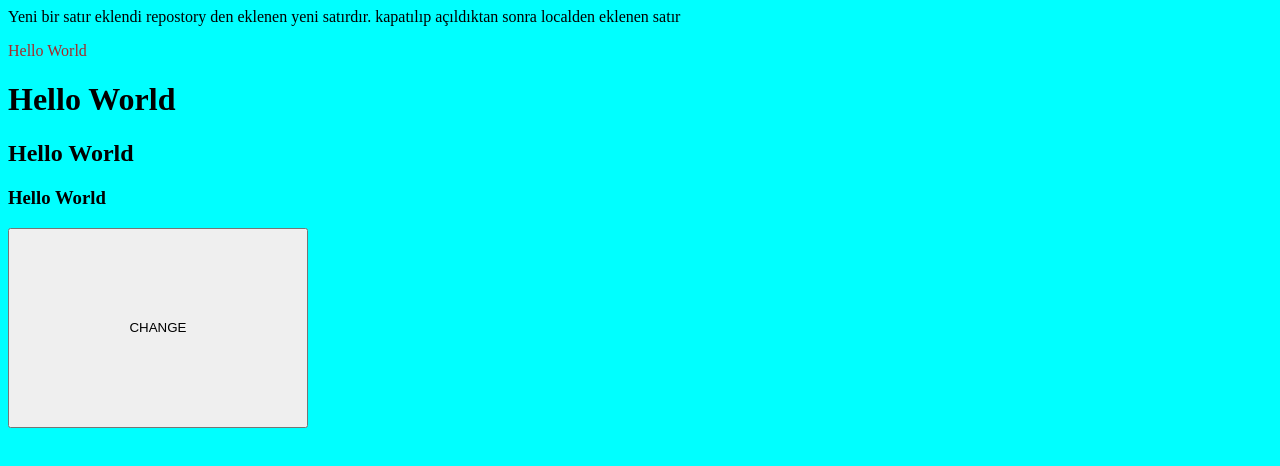
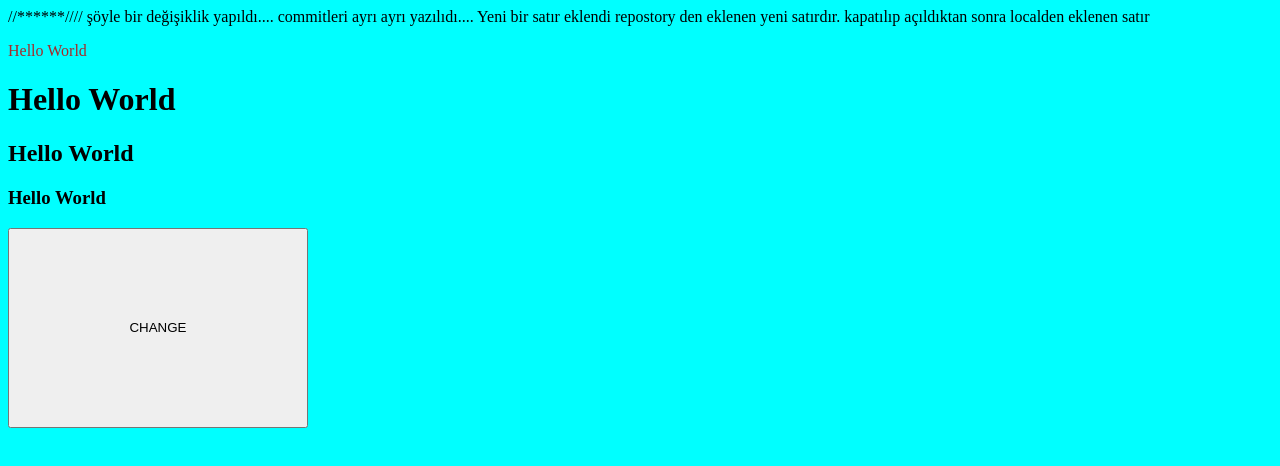
Before and after one commit to celalce/codespaces-HtmlAndCss, a plain HTML site: page index.html in a window 1280 px wide. Drawn offline with Linux system fonts and the light colour scheme.

Commit message:
index html commiti ayrı yazıldı...

```diff
--- a/index.html
+++ b/index.html
@@ -7,6 +7,9 @@
     <title>Document</title>
 </head>
 <body>
+    //******////
+    şöyle bir değişiklik yapıldı.... commitleri ayrı ayrı yazılıdı....
+
     Yeni bir satır eklendi
     repostory den eklenen yeni satırdır.
     kapatılıp açıldıktan sonra localden eklenen satır
```
